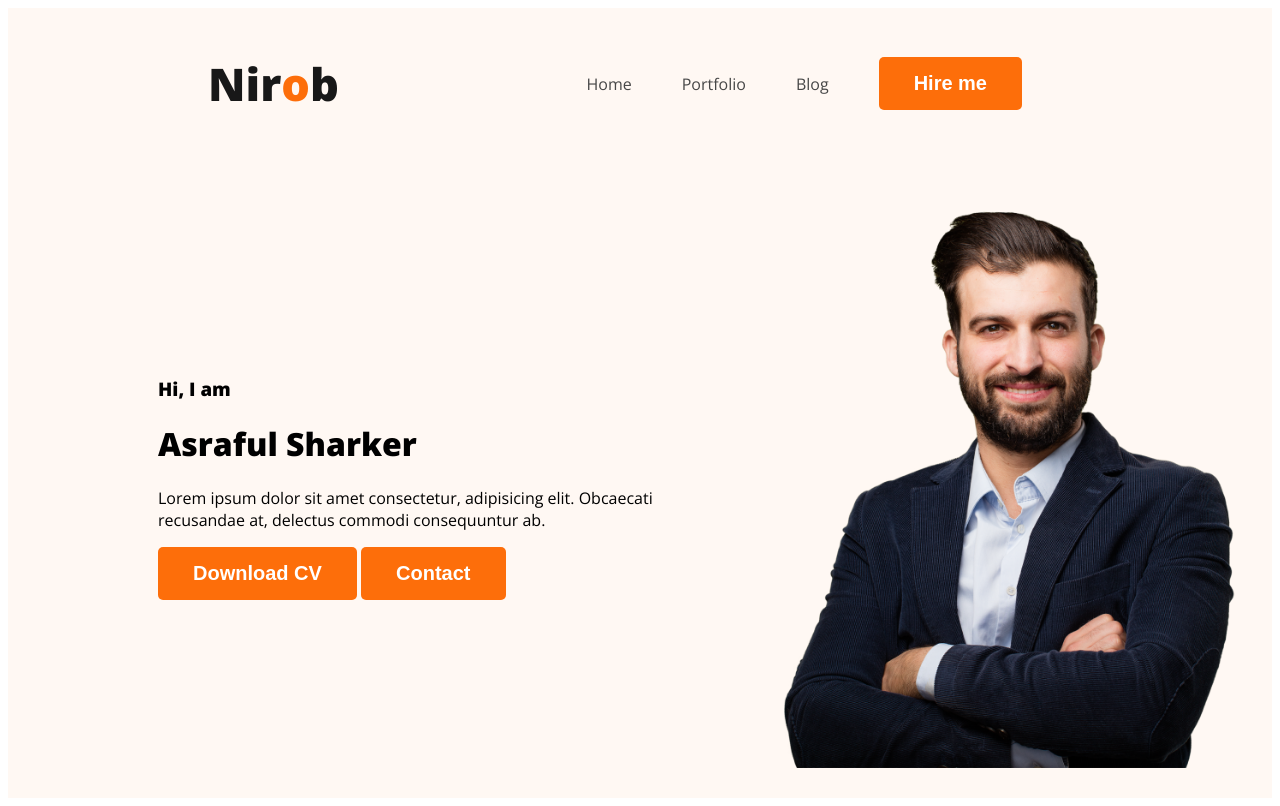
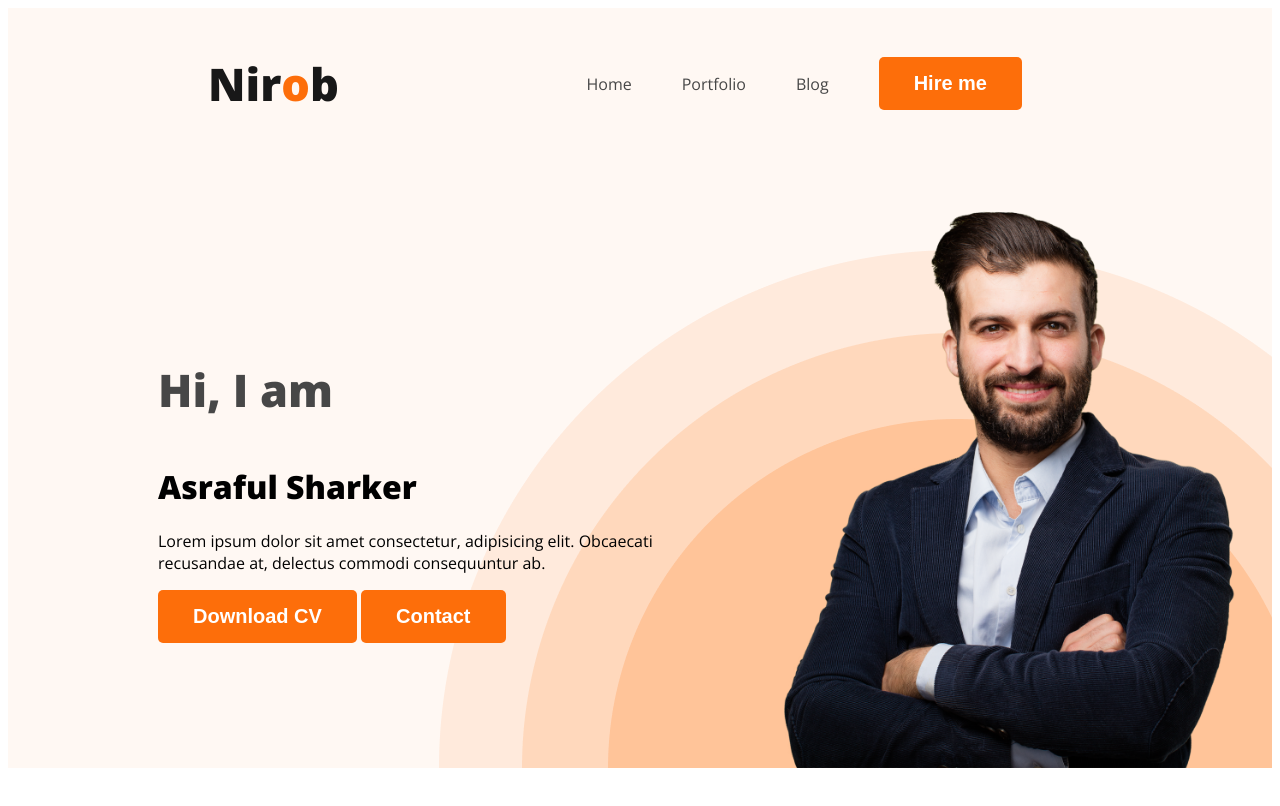
Before and after one commit to asrafulsharker/developer-protoflio-by-programing-hero, a plain HTML site: page index.html in a window 1280 px wide. Drawn offline with nearby package versions, Linux system fonts and the light colour scheme.

Commit message:
about section created

```diff
--- a/style/styles.css
+++ b/style/styles.css
@@ -50,10 +50,14 @@ nav a{
 /* header related style */
 .header{
     background-color: #FFF8F3;
+    background-image: url(../images/header_bg.png);
+    background-repeat: no-repeat;
+    background-position: bottom right;
+
 }
 
 .banner{
-    padding:30px 30px 30px 150px;
+    padding:30px 30px 0px 150px;
     display: flex;
     align-items: center;
 }
@@ -62,4 +66,12 @@ nav a{
     width: 500px;
 }
 
+.banner-greating{
+    font-size: 45px;
+    color: #474747;
+}
+.banner-title{
+    font-weight: 85px;
+    font-weight: 700;
+}
 /* header close */
```
